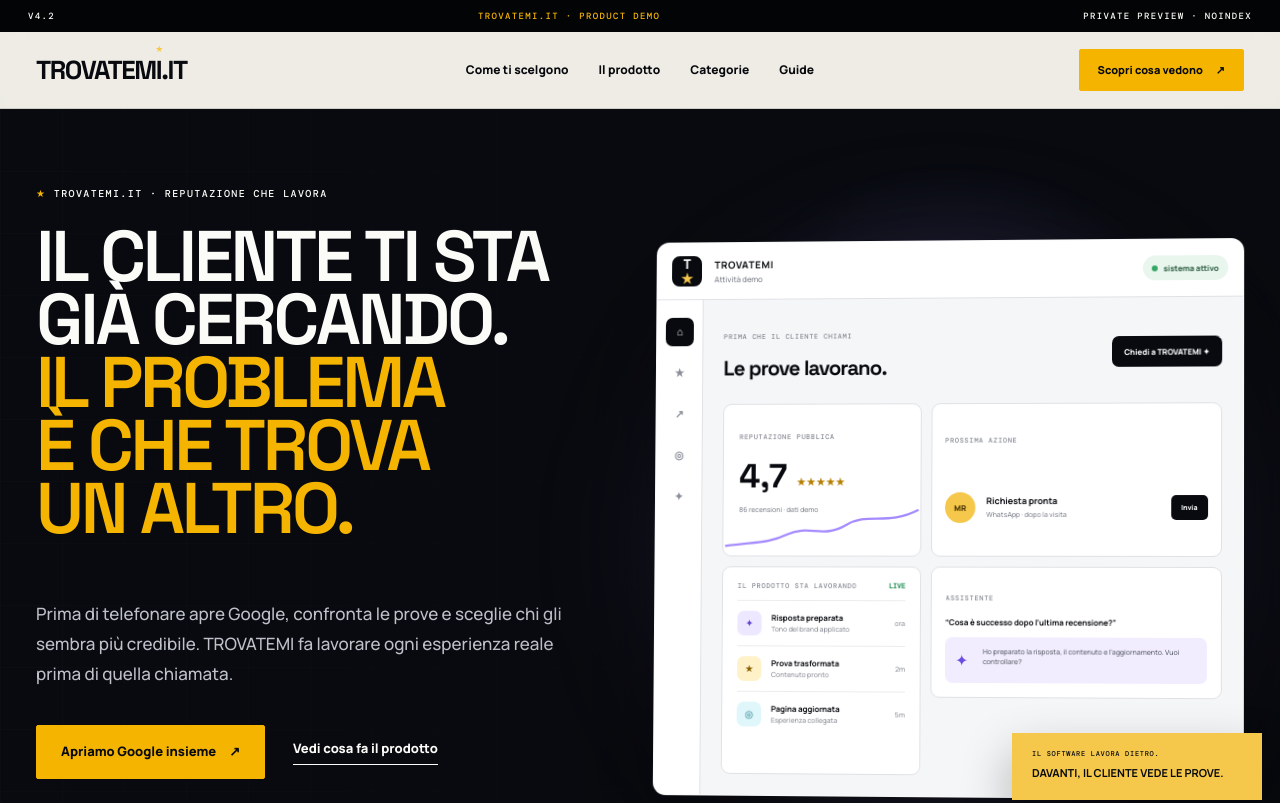
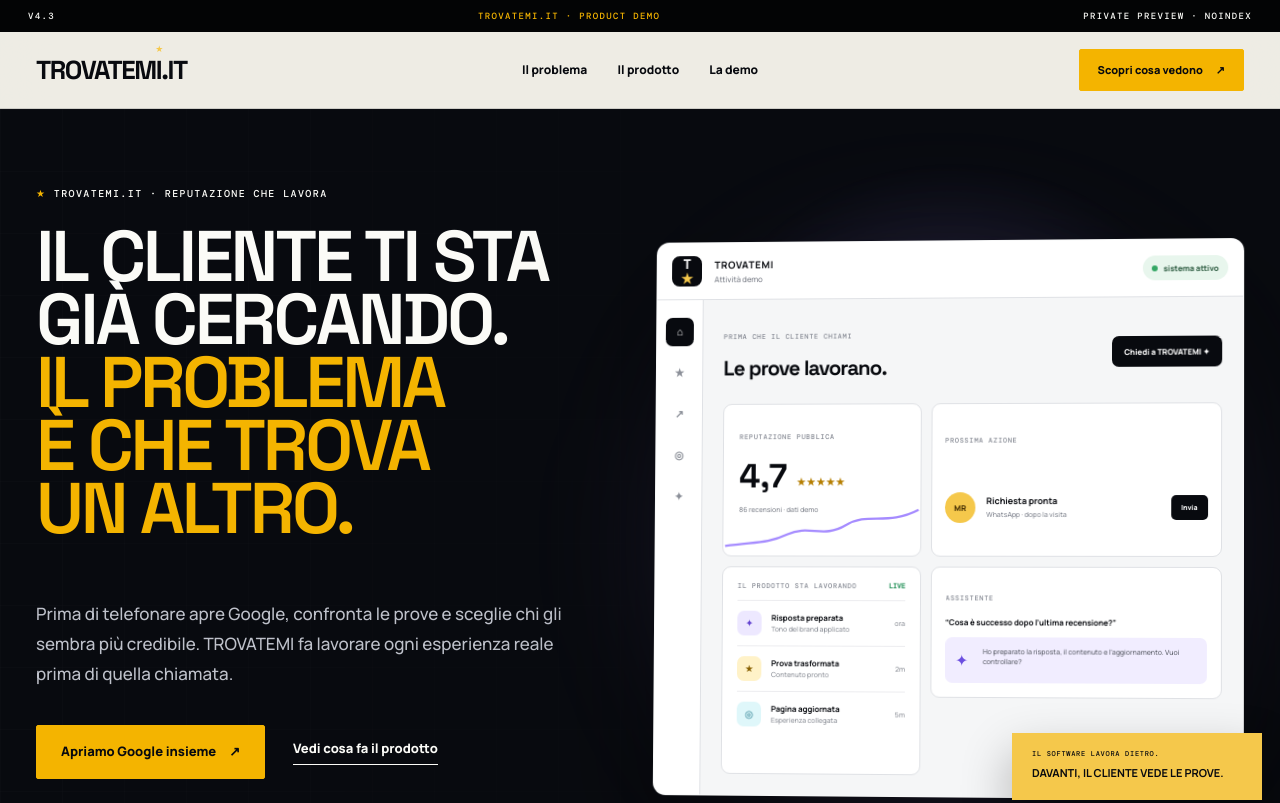
Before and after one commit to soliwkr/trovatemi-web, an Astro site: page /brand-demo-v4 in a window 1280 px wide. Shown: the top 803 px of the page. Built offline with nearby package versions, Linux system fonts and the light colour scheme; Astro itself is replaced by a stand-in of ours.

Commit message:
Align V4.3 navigation with the focused flow

```diff
--- a/src/layouts/V4Layout.astro
+++ b/src/layouts/V4Layout.astro
@@ -31,23 +31,23 @@ const {
     <title>{title}</title>
   </head>
   <body>
-    <div class="v4-preview"><span>V4.2</span><span>{eyebrow}</span><span>PRIVATE PREVIEW · NOINDEX</span></div>
+    <div class="v4-preview"><span>V4.3</span><span>{eyebrow}</span><span>PRIVATE PREVIEW · NOINDEX</span></div>
 
     <header class="v4-header">
       <nav class="v4-wrap v4-nav" aria-label="Navigazione principale">
         <a class="v4-logo" href="/brand-demo-v4/" aria-label="TROVATEMI.IT, torna alla home">TROVATEM<span>I<i>★</i></span>.IT</a>
         <div class="v4-navlinks">
-          <a href="/brand-demo-v4/#decisione">Come ti scelgono</a>
+          <a href="/brand-demo-v4/#decisione">Il problema</a>
           <a href="/brand-demo-v4/#prodotto">Il prodotto</a>
-          <a href="/brand-demo-v4/#categorie">Categorie</a>
-          <a href="/brand-demo-v4/blog/">Guide</a>
+          <a href="/brand-demo-v4/#demo">La demo</a>
         </div>
         <button class="v4-button v4-button-small js-v4-contact" type="button">Scopri cosa vedono <span>↗</span></button>
         <button class="v4-menu" type="button" aria-label="Apri il menu" aria-expanded="false"><span></span><span></span></button>
       </nav>
       <div class="v4-mobile-nav">
-        <a href="/brand-demo-v4/#decisione">Come ti scelgono</a>
+        <a href="/brand-demo-v4/#decisione">Il problema</a>
         <a href="/brand-demo-v4/#prodotto">Il prodotto</a>
+        <a href="/brand-demo-v4/#demo">La demo</a>
         <a href="/brand-demo-v4/#categorie">Categorie</a>
         <a href="/brand-demo-v4/blog/">Guide</a>
         <a href="/brand-demo-v4/faq/">FAQ</a>
@@ -65,7 +65,7 @@ const {
       </div>
       <div class="v4-wrap v4-footer-grid">
         <div><span>CATEGORIE</span>{v4Categories.map((category) => <a href={`/brand-demo-v4/per/${category.slug}/`}>{category.name}</a>)}</div>
-        <div><span>PRODOTTO</span><a href="/brand-demo-v4/#prodotto">Come funziona</a><a href="/brand-demo-v4/#agenti">Agenti AI</a><a href="/brand-demo-v4/faq/">Domande frequenti</a></div>
+        <div><span>PRODOTTO</span><a href="/brand-demo-v4/#prodotto">Come funziona</a><a href="/brand-demo-v4/#demo">La demo</a><a href="/brand-demo-v4/faq/">Domande frequenti</a></div>
         <p>Recensioni. Risposte. Contenuti. Presenza AI.<br /><b>Ti facciamo trovare dove conta.</b></p>
       </div>
       <div class="v4-wrap v4-footer-bottom"><span>© 2026 TROVATEMI.IT</span><span>SE CHIAMI, RISPONDE CHRIS.</span></div>
```
